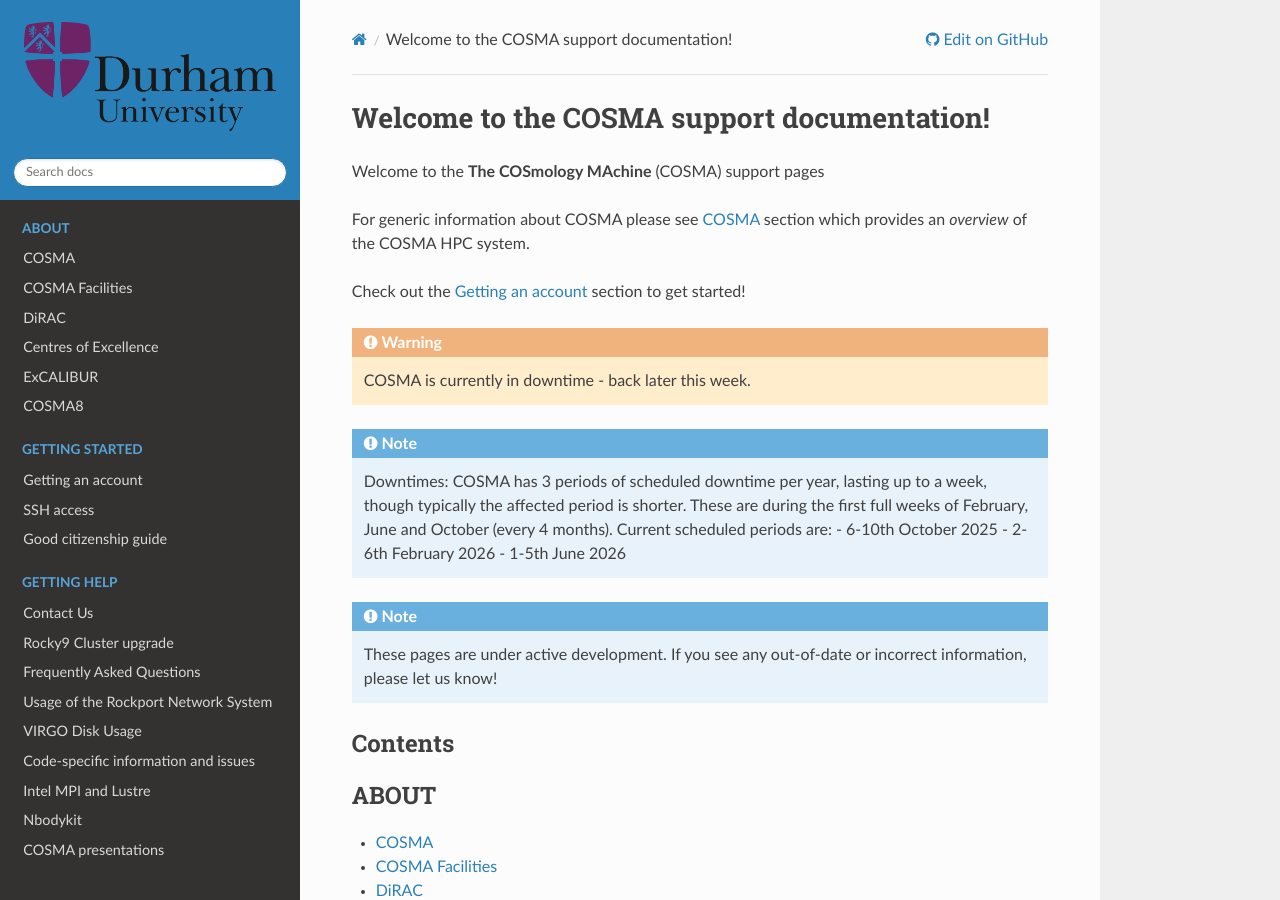
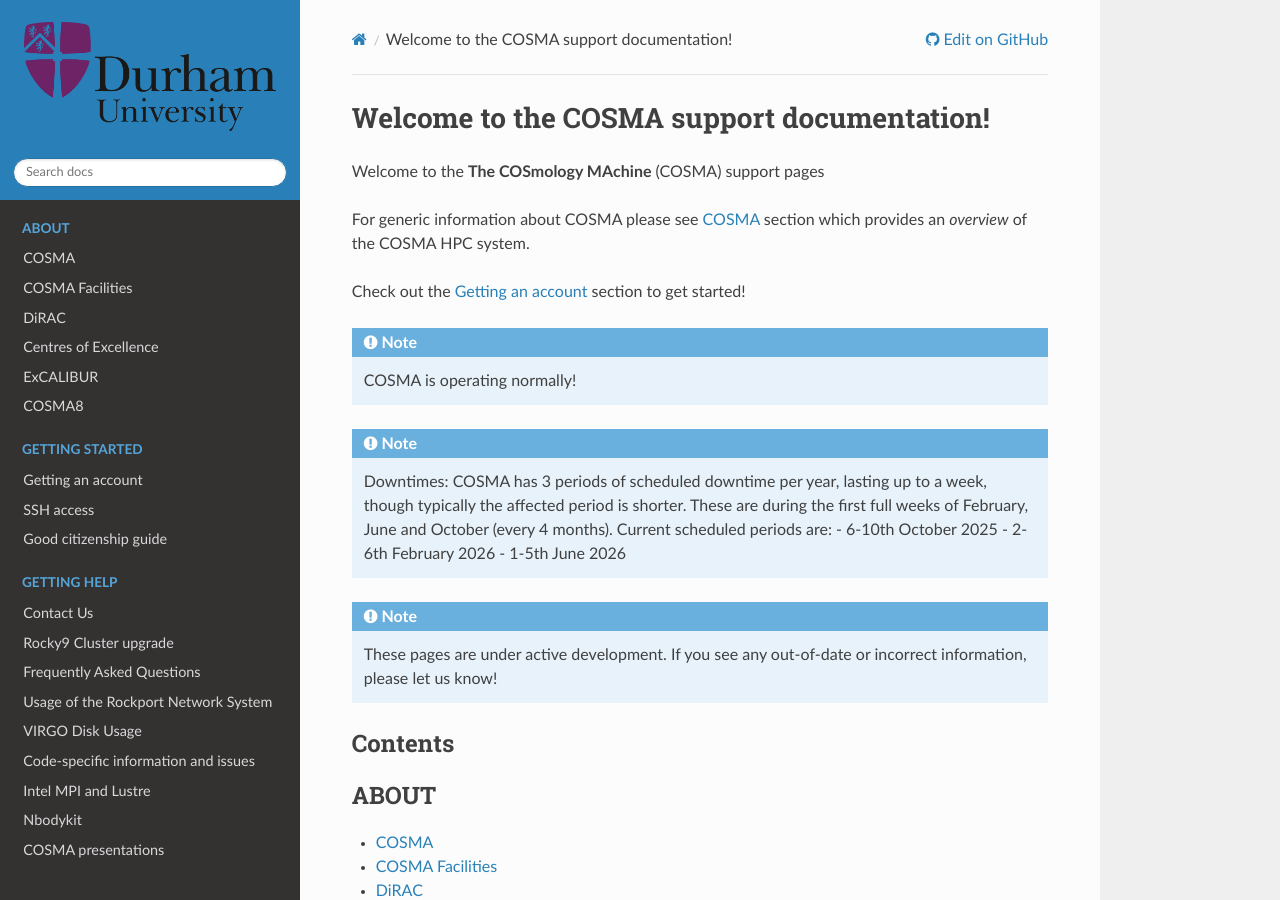
Before and after one commit to agb32/cosmadoc, a Sphinx documentation site: the page built from docs/source/index.rst, in a window 1280 px wide and 900 px high. Built offline with Sphinx 7.4.7 and the Read the Docs theme 3.1.0, drawn with Linux system fonts in a browser that asks for light colours.

Commit message:
status-updated

```diff
--- a/docs/source/index.rst
+++ b/docs/source/index.rst
@@ -8,9 +8,9 @@
 
 Check out the :doc:`account` section to get started!
 
-.. warning::
+.. note::
 
-   COSMA is currently in downtime - back later this week.
+   COSMA is operating normally!
 
 .. note::
 
```
